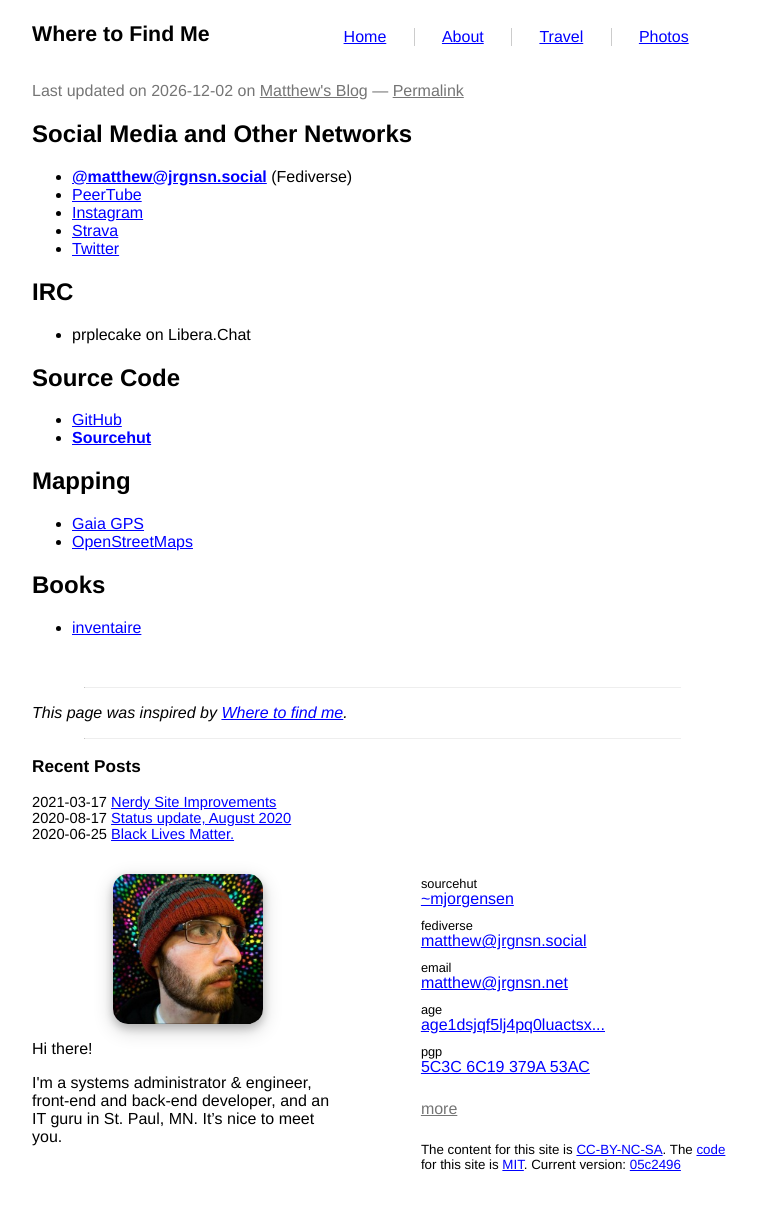
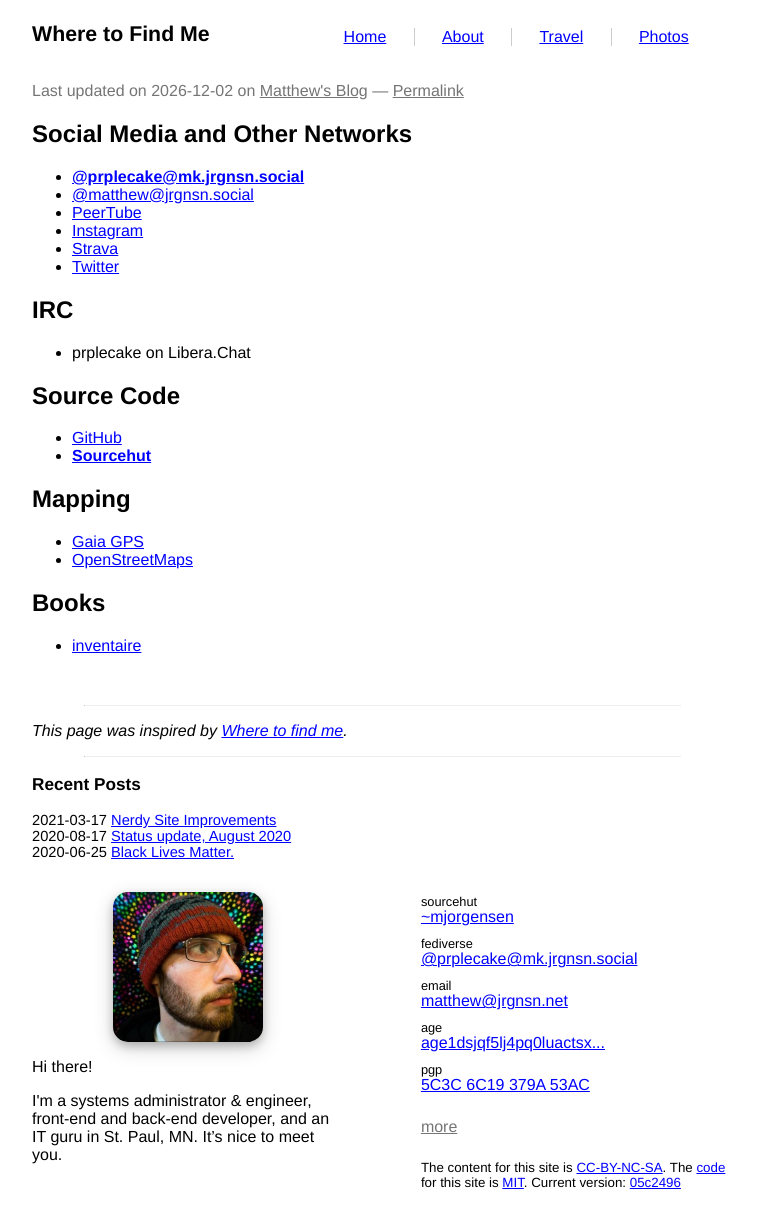
Before and after one commit to prplecake/jrgnsn.net, a Jekyll site: the page built from find.md, in a window 1280 px wide. Shown: the whole page, without its empty margins (258-1015 px from the left). Built offline with Jekyll 4.4.1, drawn with Linux system fonts in a browser that asks for light colours.

Commit message:
Add misskey social links

```diff
--- a/_includes/widget-external-links.html
+++ b/_includes/widget-external-links.html
@@ -5,7 +5,7 @@
   </p>
   <p>
     <span class="context">fediverse</span>
-    <a rel="me" href="https://jrgnsn.social/matthew">matthew@jrgnsn.social</a>
+    <a rel="me" href="https://mk.jrgnsn.social/@prplecake">@prplecake@mk.jrgnsn.social</a>
   </p>
   <p>
     <span class="context">email</span>
--- a/find.md
+++ b/find.md
@@ -7,12 +7,14 @@
 
 ## Social Media and Other Networks
 
-* **[@matthew@jrgnsn.social][pleroma]** (Fediverse)
+* **[@prplecake@mk.jrgnsn.social][misskey]**
+* [@matthew@jrgnsn.social][pleroma]
 * [PeerTube][peertube]
 * [Instagram][instagram]
 * [Strava][strava]
 * [Twitter][twitter]
 
+[misskey]:https://mk.jrgnsn.social/@prplecake
 [pleroma]:https://jrgnsn.social/matthew
 [instagram]:https://www.instagram.com/matthewjorgensen/
 [twitter]:https://twitter.com/prplecake
```
